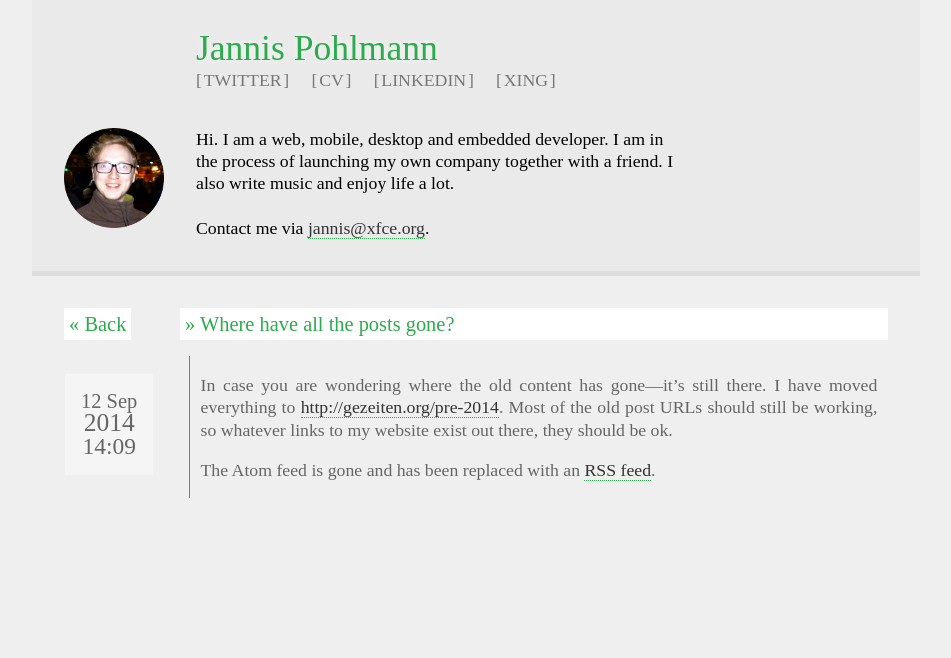
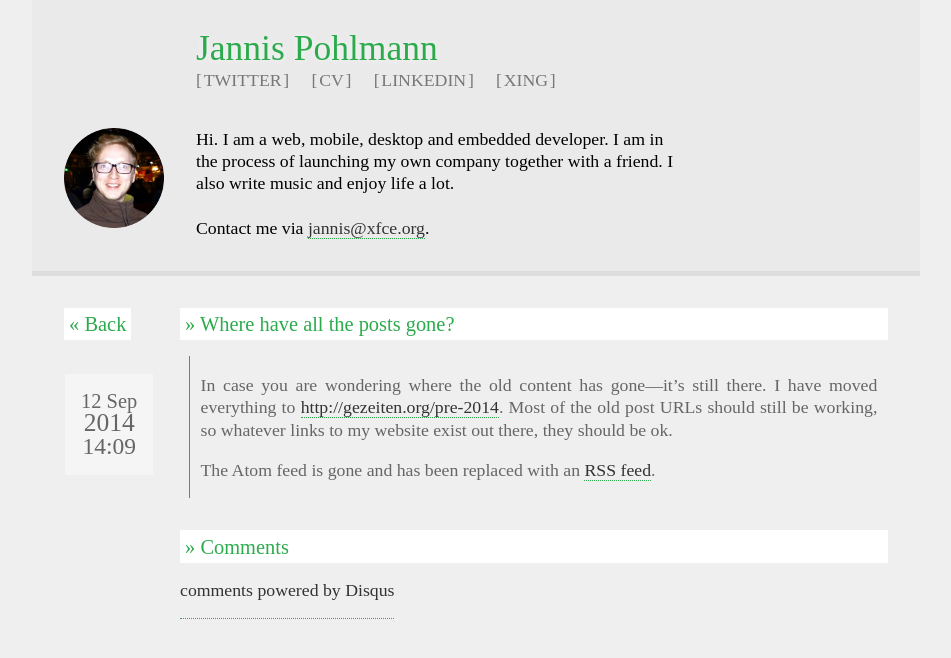
Before and after one commit to Jannis/jannis.github.io, a Jekyll site: the page built from _posts/2014-09-12-where-have-all-the-posts-gone.md, in a window 1280 px wide. Shown: the top 658 px of the page, without its empty margins (164-1115 px from the left). Built offline with Jekyll 4.4.1, drawn with Linux system fonts in a browser that asks for light colours; some web fonts are replaced; comment, search, counter and statistics services are not loaded; some of the changed lines change nothing that is shown.

Commit message:
Add Disqus for comments

```diff
--- a/_config.yml
+++ b/_config.yml
@@ -3,3 +3,4 @@
 author: Jannis Pohlmann
 markdown: kramdown # redcarpet
 highlighter: pygments
+comments: true
--- a/_layouts/post.html
+++ b/_layouts/post.html
@@ -13,3 +13,27 @@
   </h2>
   {{ content }}
 </article>
+{{% if page.comments %}}
+  <article>
+    <h2>Comments</h2>
+    <div id="disqus_thread"></div>
+    <script type="text/javascript">
+      /* * * CONFIGURATION VARIABLES: EDIT BEFORE PASTING INTO YOUR WEBPAGE * * */
+      var disqus_shortname = 'gezeiten'; // required: replace example with your forum shortname
+
+      /* * * DON'T EDIT BELOW THIS LINE * * */
+      (function() {
+        var dsq = document.createElement('script');
+        dsq.type = 'text/javascript';
+        dsq.async = true;
+        dsq.src = '//' + disqus_shortname + '.disqus.com/embed.js';
+        (document.getElementsByTagName('head')[0] || document.getElementsByTagName('body')[0]).appendChild(dsq);
+      })();
+    </script>
+    <noscript>
+      Please enable JavaScript to view the
+      <a href="http://disqus.com/?ref_noscript">comments powered by Disqus.</a>
+    </noscript>
+    <a href="http://disqus.com" class="dsq-brlink">comments powered by <span class="logo-disqus">Disqus</span></a>
+  </article>
+{{% endif %}}
```
